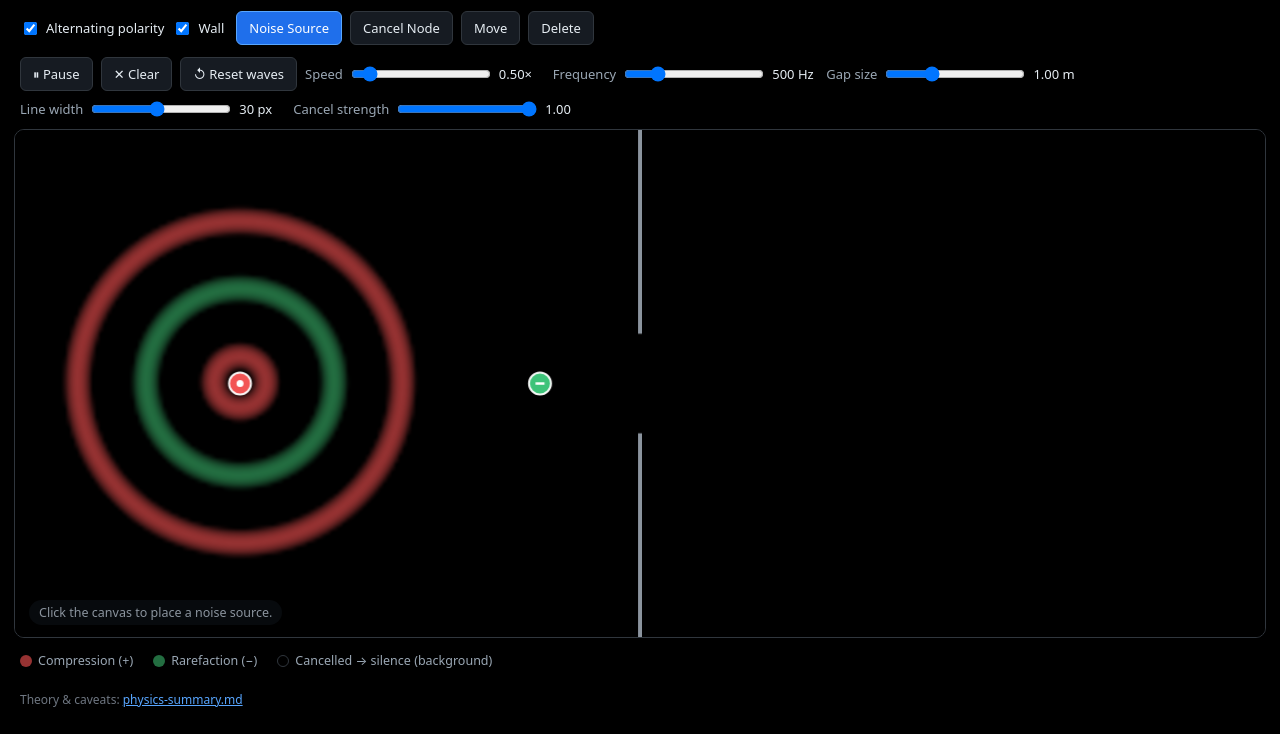
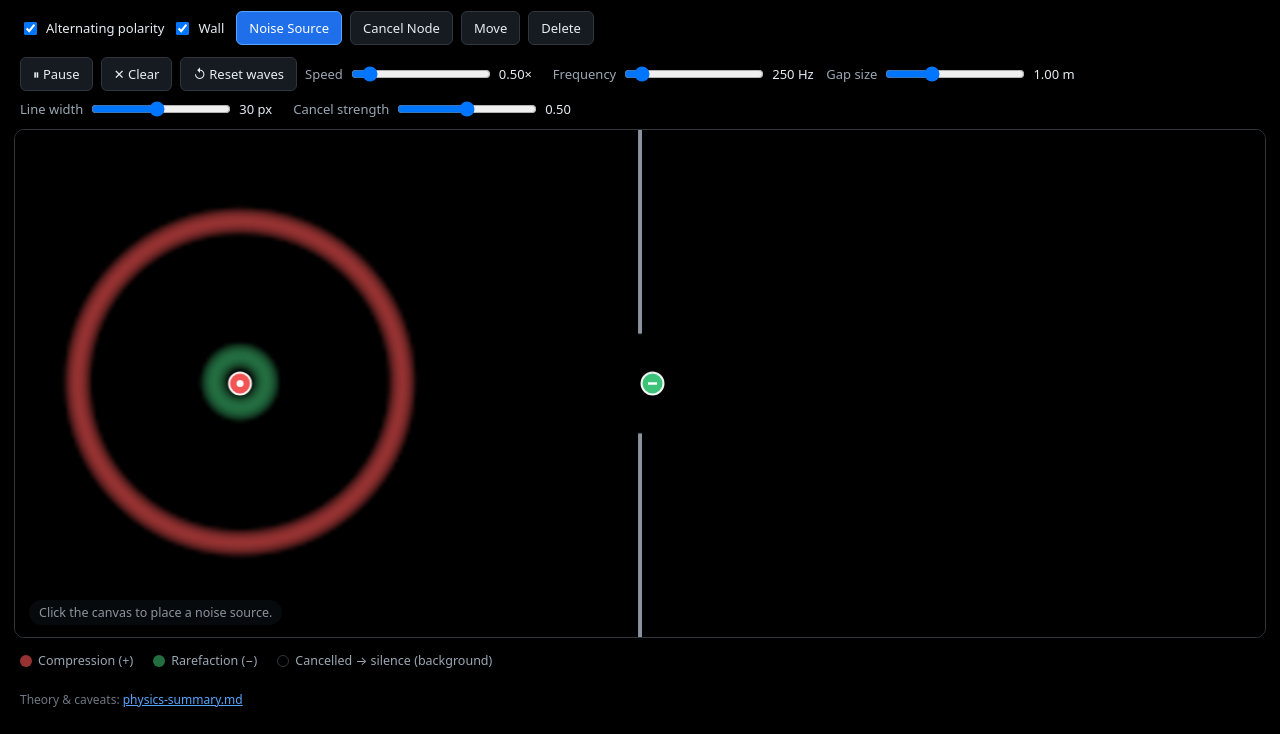
Before and after one commit to SiRJonny/noise_cancellation_simulator, a plain HTML site: page index.html in a window 1280 px wide. Shown: the part 66-800 px from the top of the page. Drawn offline with Linux system fonts and the light colour scheme; animation ran at ten frames a second.

Commit message:
space play pause, change defaults

```diff
--- a/app.js
+++ b/app.js
@@ -41,9 +41,9 @@
   let mode = 'noise';
   let running = true;
   let speed = 0.5;
-  let frequency = 500;   // Hz (real-world sound frequency)
+  let frequency = 250;   // Hz (real-world sound frequency)
   let lineWidth = 30;      // full stroke width in px (3× the old ~10 px)
-  let nodeStrength = 1;    // 0..1 amplitude of anti-noise waves
+  let nodeStrength = 0.5;    // 0..1 amplitude of anti-noise waves
   let alternate = true;    // noise source emits alternating +1 / −1 pulses
   let wallEnabled = true;  // vertical wall with a gap across the middle
   let gapMeters = 1;       // gap opening height in meters
@@ -92,7 +92,7 @@
       initialized = true;
       // Seed a small example so the page is immediately illustrative.
       sources.push({ x: cssW * 0.18, y: cssH * 0.5, timer: 0, sign: 1 });
-      nodes.push({ x: cssW * 0.42, y: cssH * 0.5 });
+      nodes.push({ x: cssW * 0.51, y: cssH * 0.5 });
     }
   }
 
@@ -380,9 +380,21 @@
     b.addEventListener('click', () => setMode(b.dataset.mode));
   }
 
-  playBtn.addEventListener('click', () => {
+  function togglePlay() {
     running = !running;
     playBtn.textContent = running ? '⏸ Pause' : '▶ Play';
+  }
+
+  playBtn.addEventListener('click', togglePlay);
+
+  // Space bar toggles play/pause (skipped while typing in an input or on a button).
+  window.addEventListener('keydown', (e) => {
+    if (e.code !== 'Space') return;
+    const t = e.target;
+    if (t && (t.tagName === 'INPUT' || t.tagName === 'BUTTON' || t.tagName === 'SELECT' ||
+              t.tagName === 'TEXTAREA' || t.isContentEditable)) return;
+    e.preventDefault();
+    togglePlay();
   });
 
   clearBtn.addEventListener('click', () => {
--- a/index.html
+++ b/index.html
@@ -43,8 +43,8 @@
       </label>
       <label class="speed">
         Frequency
-        <input id="freq" type="range" min="100" max="2000" step="10" value="500">
-        <span id="freq-val">500 Hz</span>
+        <input id="freq" type="range" min="100" max="2000" step="10" value="250">
+        <span id="freq-val">250 Hz</span>
       </label>
       <label class="speed">
         Gap size
@@ -58,8 +58,8 @@
       </label>
       <label class="speed">
         Cancel strength
-        <input id="strength" type="range" min="0" max="1" step="0.01" value="1">
-        <span id="strength-val">1.00</span>
+        <input id="strength" type="range" min="0" max="1" step="0.01" value="0.5">
+        <span id="strength-val">0.50</span>
       </label>
     </div>
   </div>
```
Also changed, not shown: 1 other file.
